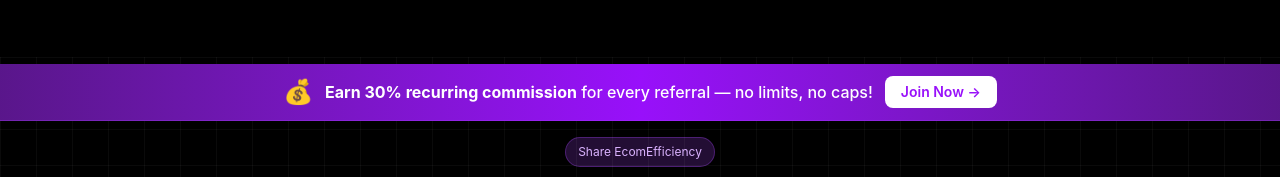
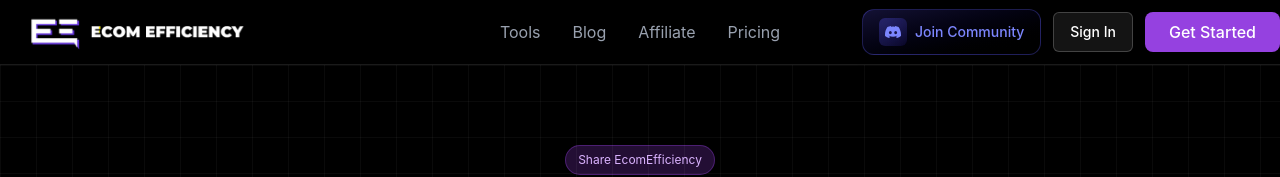
Before and after one commit to antoine78910/ecomefficiency, a Next.js app in the folder next/: page /affiliate in a window 1280 px wide. Shown: the top 177 px of the page. Built offline with nearby package versions, Linux system fonts and the light colour scheme; no server answers.

Commit message:
fix: add NewNavbar to /affiliate page, remove promotional banner.

```diff
--- a/next/src/app/affiliate/page.tsx
+++ b/next/src/app/affiliate/page.tsx
@@ -4,6 +4,7 @@
 import Image from "next/image";
 import Link from "next/link";
 import Footer from "@/components/Footer";
+import NewNavbar from "@/components/NewNavbar";
 import { Check, Video, GraduationCap, ShoppingCart, BookOpen, Plus } from "lucide-react";
 
 type Currency = "EUR" | "USD";
@@ -54,23 +55,7 @@
 
   return (
     <div className="min-h-screen bg-black text-white flex flex-col">
-      {/* Top Banner */}
-      <div className="sticky top-16 z-40 bg-gradient-to-r from-purple-900 via-purple-600 to-purple-900 border-b border-purple-500/30">
-        <div className="max-w-7xl mx-auto px-6 py-3">
-          <div className="flex items-center justify-center gap-3 text-center">
-            <span className="text-2xl">💰</span>
-            <p className="text-white font-medium text-sm md:text-base">
-              <span className="font-bold">Earn 30% recurring commission</span> for every referral — no limits, no caps!
-            </p>
-            <a href="https://ecomefficiency.firstpromoter.com" target="_blank" rel="noreferrer noopener" className="hidden md:inline-flex">
-              <button className="px-4 py-1.5 bg-white text-purple-600 rounded-lg font-semibold text-sm hover:bg-gray-100 transition-colors">
-                Join Now →
-              </button>
-            </a>
-          </div>
-        </div>
-      </div>
-
+      <NewNavbar />
       <main className="flex-1">
       {/* Hero */}
       <section className="relative overflow-hidden">
```
